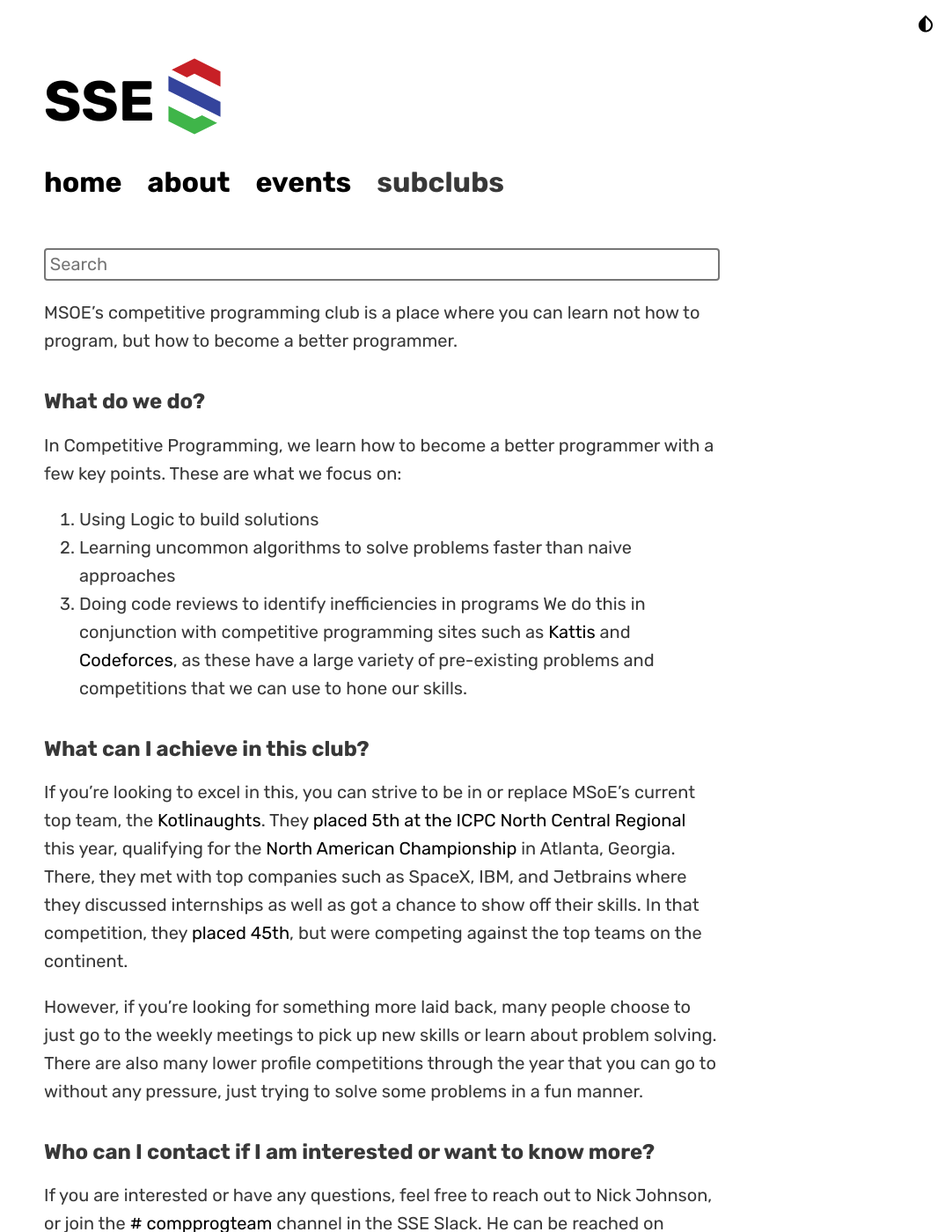
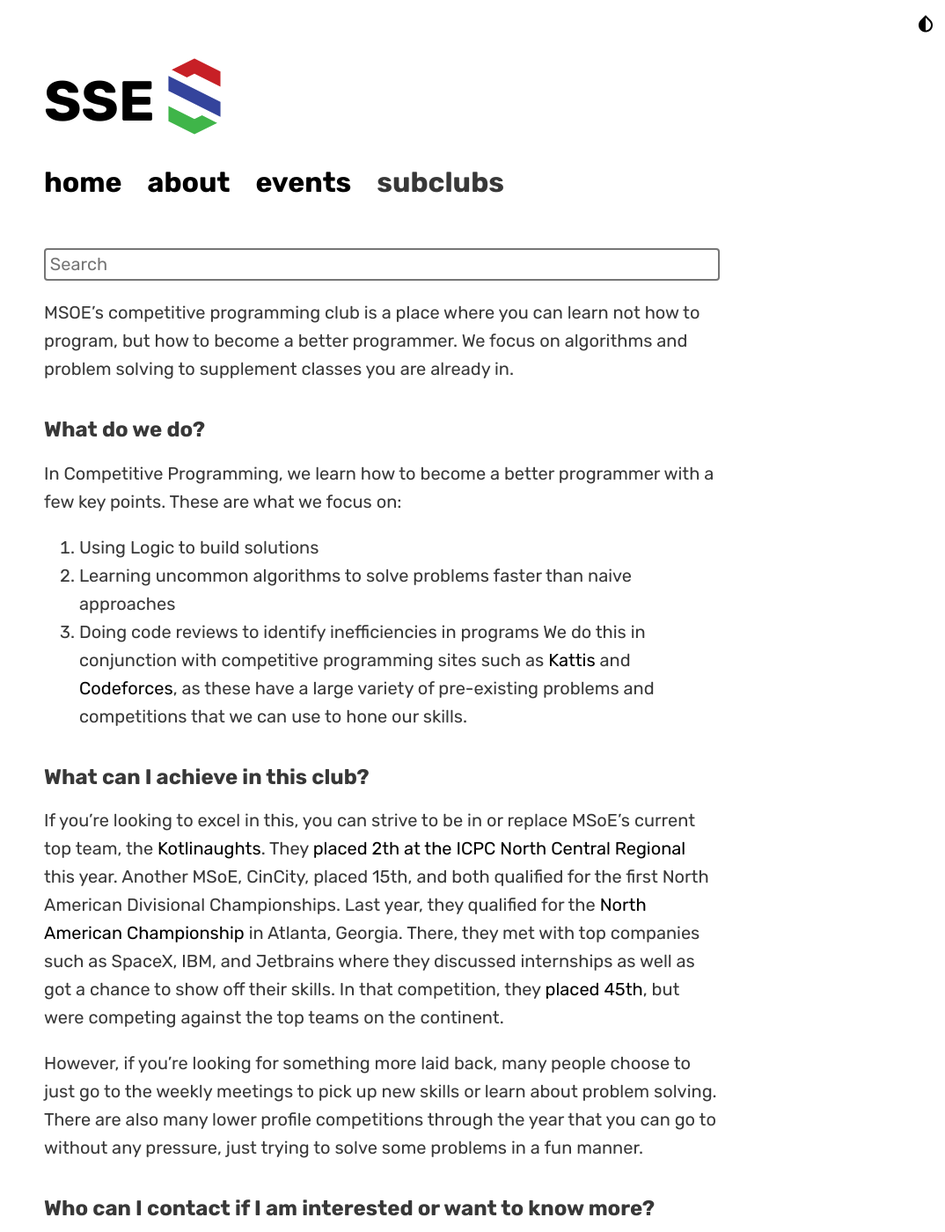
Before and after one commit to msoe-sse/msoe-sse.github.io, a Jekyll site: the page built from _subclubs/competitiveProgramming.md, in a window 1280 px wide and 1400 px high. Shown: the whole window at 88% size, without its empty margins (206-1280 px from the left). Built offline with Jekyll 4.4.1, drawn with Linux system fonts in a browser that asks for light colours; nearby versions of some CDN libraries; some web fonts are replaced.

Commit message:
Update competitiveProgramming.md

```diff
--- a/_subclubs/competitiveProgramming.md
+++ b/_subclubs/competitiveProgramming.md
@@ -4,7 +4,7 @@ title: Competitive Programming
 permalink: /subclubs/competitiveprogramming
 ---
 
-MSOE's competitive programming club is a place where you can learn not how to program, but how to become a better programmer.
+MSOE's competitive programming club is a place where you can learn not how to program, but how to become a better programmer. We focus on algorithms and problem solving to supplement classes you are already in.
 
 ## What do we do?
 In Competitive Programming, we learn how to become a better programmer with a few key points. These are what we focus on:
@@ -14,7 +14,7 @@ In Competitive Programming, we learn how to become a better programmer with a fe
 We do this in conjunction with competitive programming sites such as [Kattis](https://kattis.com) and [Codeforces](https://codeforces.com), as these have a large variety of pre-existing problems and competitions that we can use to hone our skills.
 
 ## What can I achieve in this club?
-If you're looking to excel in this, you can strive to be in or replace MSoE's current top team, the [Kotlinaughts](https://codeforces.com/teams/with/sylvyrfysh). They [placed 5th at the ICPC North Central Regional](https://ncna19.kattis.com/standings) this year, qualifying for the [North American Championship](https://nac.icpc.global/) in Atlanta, Georgia. There, they met with top companies such as SpaceX, IBM, and Jetbrains where they discussed internships as well as got a chance to show off their skills. In that competition, they [placed 45th](https://nac.icpc.global/history/2020/scoreboard/), but were competing against the top teams on the continent.
+If you're looking to excel in this, you can strive to be in or replace MSoE's current top team, the [Kotlinaughts](https://codeforces.com/teams/with/sylvyrfysh). They [placed 2th at the ICPC North Central Regional](https://ncna20.kattis.com/standings) this year. Another MSoE, CinCity, placed 15th, and both qualified for the first North American Divisional Championships. Last year, they qualified for the [North American Championship](https://nac.icpc.global/) in Atlanta, Georgia. There, they met with top companies such as SpaceX, IBM, and Jetbrains where they discussed internships as well as got a chance to show off their skills. In that competition, they [placed 45th](https://nac.icpc.global/history/2020/scoreboard/), but were competing against the top teams on the continent.
 
 However, if you're looking for something more laid back, many people choose to just go to the weekly meetings to pick up new skills or learn about problem solving. There are also many lower profile competitions through the year that you can go to without any pressure, just trying to solve some problems in a fun manner.
 
```
